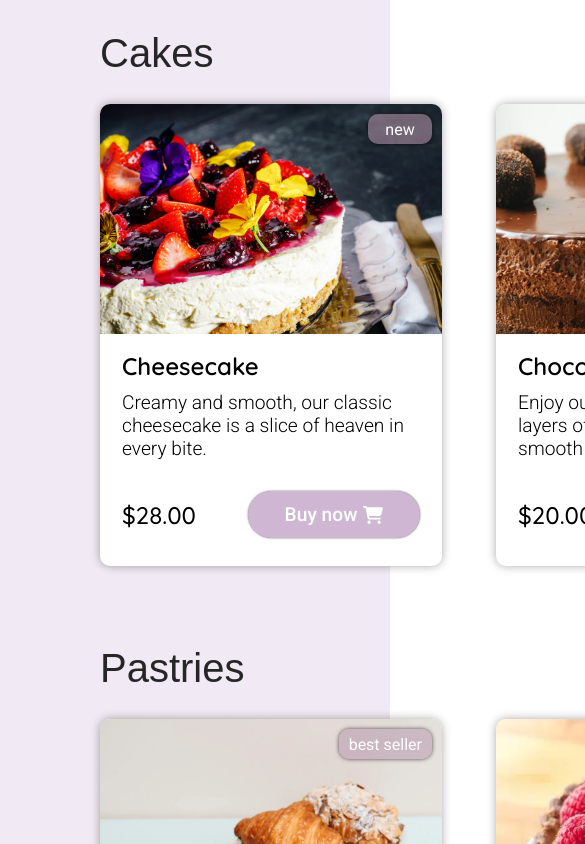
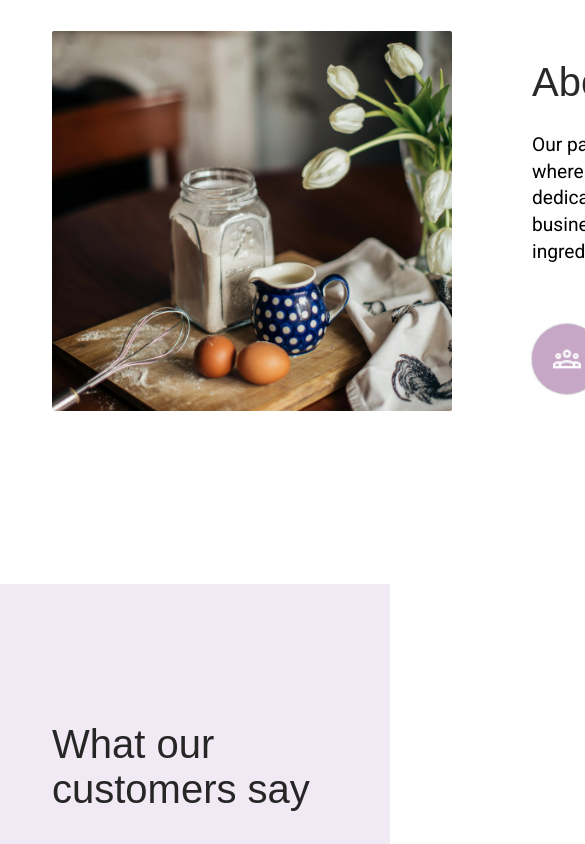
Before and after one commit to MariaCenci/landSweetDreams, a React (Vite) app: page /contact in a window 390 px wide. Shown: the part 900-1744 px from the top of the page, 585 px wide, since content can reach past the window. Built offline with nearby package versions, Linux system fonts and the light colour scheme; a web font is replaced by a local one.

Commit message:
chore: changed pages order

```diff
--- a/src/App.jsx
+++ b/src/App.jsx
@@ -24,14 +24,16 @@ const App = () => {
           <Home />
         </Element>
 
+        <Element name="about">
+          <About />
+          <Carousel />
+        </Element>
+
+
         <Element name="products">
           <Products />
         </Element>
 
-        <Element name="about">
-          <About />
-          <Carousel />
-        </Element>
 
         <Element name="contact">
           <Contact />
--- a/src/App.scss
+++ b/src/App.scss
@@ -18,17 +18,19 @@ ul {
 }
 
 #products,
-#about,
-#carousel-section, #contact{
-  padding: 138px 100px 168px 100px;
+#about, #carousel-section, #contact{
+  padding: 138px 90px 168px 90px;
 }
+
+
 
 .title-section {
   font-size: map-get($font-size, xl);
   color: rgba(0, 0, 0, 0.841);
   font-family: map-get($font-family, h1);
   font-weight: 400;
-  padding-bottom: 28px;
+  padding-bottom: 22px;
+
 }
 
 @media screen and (max-width: 960) {
@@ -36,3 +38,24 @@ ul {
     font-size: map-get($font-size, md);
   }
 }
+
+@media (min-width: 768px) and (max-width: 991px) {
+
+  #products,
+  #about,
+  #carousel-section, #contact{
+    padding: 138px 52px 168px 52px;
+  }
+
+
+}
+
+@media  (max-width: 767px) {
+
+  #products,
+  #about,
+  #carousel-section, #contact{
+    padding: 138px 52px 168px 52px;
+  }
+
+}
```
